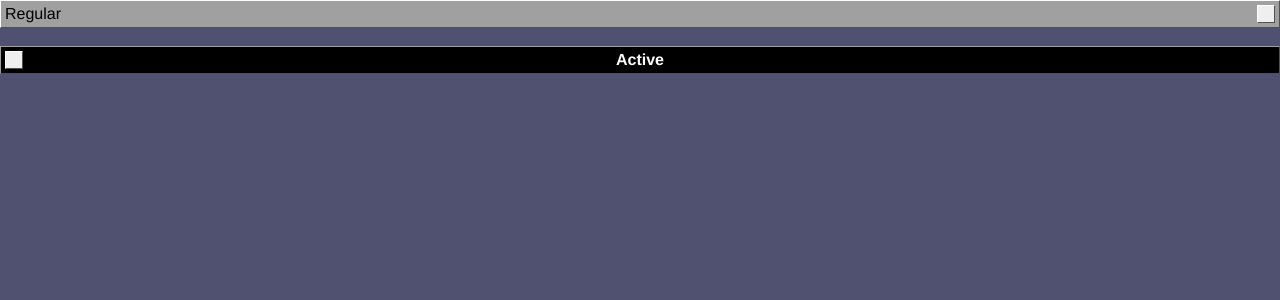
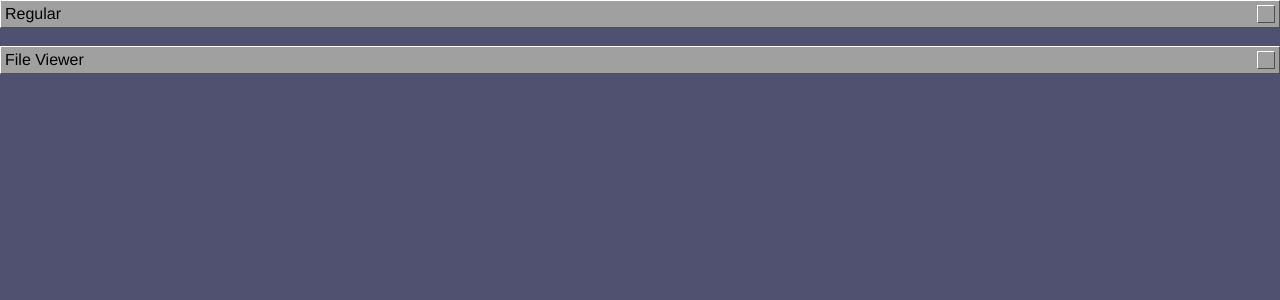
Before and after one commit to aburd/open-step-os-react, a React (Create React App) app: page / in a window 1280 px wide. Shown: the top 300 px of the page. Built offline with nearby package versions, Linux system fonts and the light colour scheme.

Commit message:
make basic window

```diff
--- a/src/components/Desktop.tsx
+++ b/src/components/Desktop.tsx
@@ -1,5 +1,6 @@
 import React from 'react'
 import WindowHeader from './WindowHeader'
+import Window from './Window'
 import './Desktop.scss'
 
 export default function Desktop() {
@@ -10,11 +11,9 @@ export default function Desktop() {
         onCloseClick={() => alert('Clicked')}
       />
       <br />
-      <WindowHeader
-        text="Active"
-        active
-        textCenter
-        onCloseClick={() => alert('Clicked')}
+      <Window
+        title="File Viewer"
+        active={false}
       />
 
     </div>
--- /dev/null
+++ b/src/components/Window.tsx
@@ -0,0 +1,25 @@
+import React from 'react'
+import WindowHeader from './WindowHeader'
+
+interface Props {
+  title: string
+  active: boolean
+}
+
+const Window: React.SFC<Props> = ({
+  title,
+  active,
+}) => {
+  return (
+    <div className="Window">
+      <WindowHeader
+        text={title}
+        active={active}
+        textCenter={active}
+        onCloseClick={() => alert('Clicked')}
+      />
+    </div>
+  )
+}
+
+export default Window
--- a/src/styles/_borders.scss
+++ b/src/styles/_borders.scss
@@ -6,6 +6,15 @@
   border-right: 1px solid $border-menu-dark;
   border-bottom: 1px solid $border-menu-dark;
 
+  &.active {
+    border-top: 1px solid $border-menu-active-light;
+    border-left: 1px solid $border-menu-active-light;
+    border-right: 1px solid $border-menu-active-dark;
+    border-bottom: 1px solid $border-menu-active-dark;
+  }
+}
+
+button.convex-border {
   &:active {
     border-top: 1px solid $border-menu-dark;
     border-left: 1px solid $border-menu-dark;
@@ -14,11 +23,6 @@
   }
 
   &.active {
-    border-top: 1px solid $border-menu-active-light;
-    border-left: 1px solid $border-menu-active-light;
-    border-right: 1px solid $border-menu-active-dark;
-    border-bottom: 1px solid $border-menu-active-dark;
-
     &:active {
       border-top: 1px solid $border-menu-active-light;
       border-left: 1px solid $border-menu-active-light;
--- a/src/styles/_reset.scss
+++ b/src/styles/_reset.scss
@@ -1,3 +1,5 @@
+@import 'colors';
+
 html, body {
   margin: 0;
   padding: 0;
@@ -6,3 +8,7 @@ html, body {
 h1, h2, h3, h4, h5 {
   margin: 0;
 }
+
+button {
+  background: $bg-menu;
+}
```
